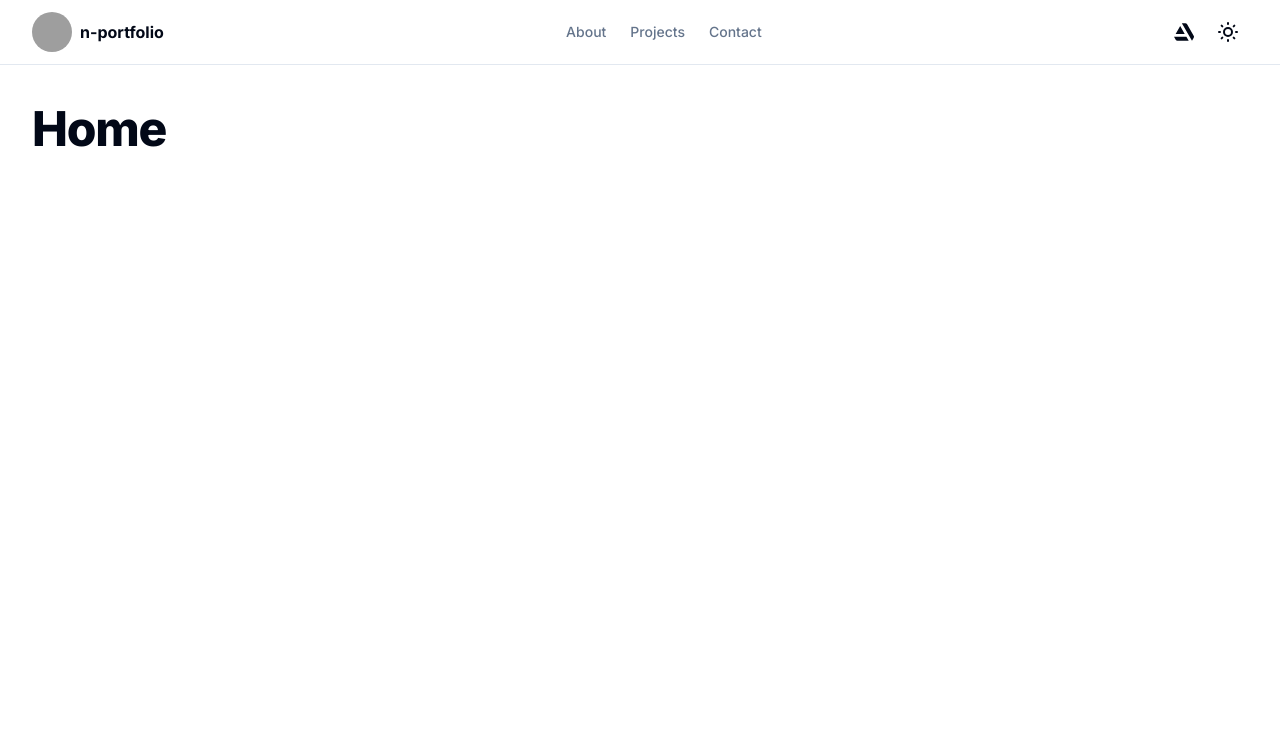
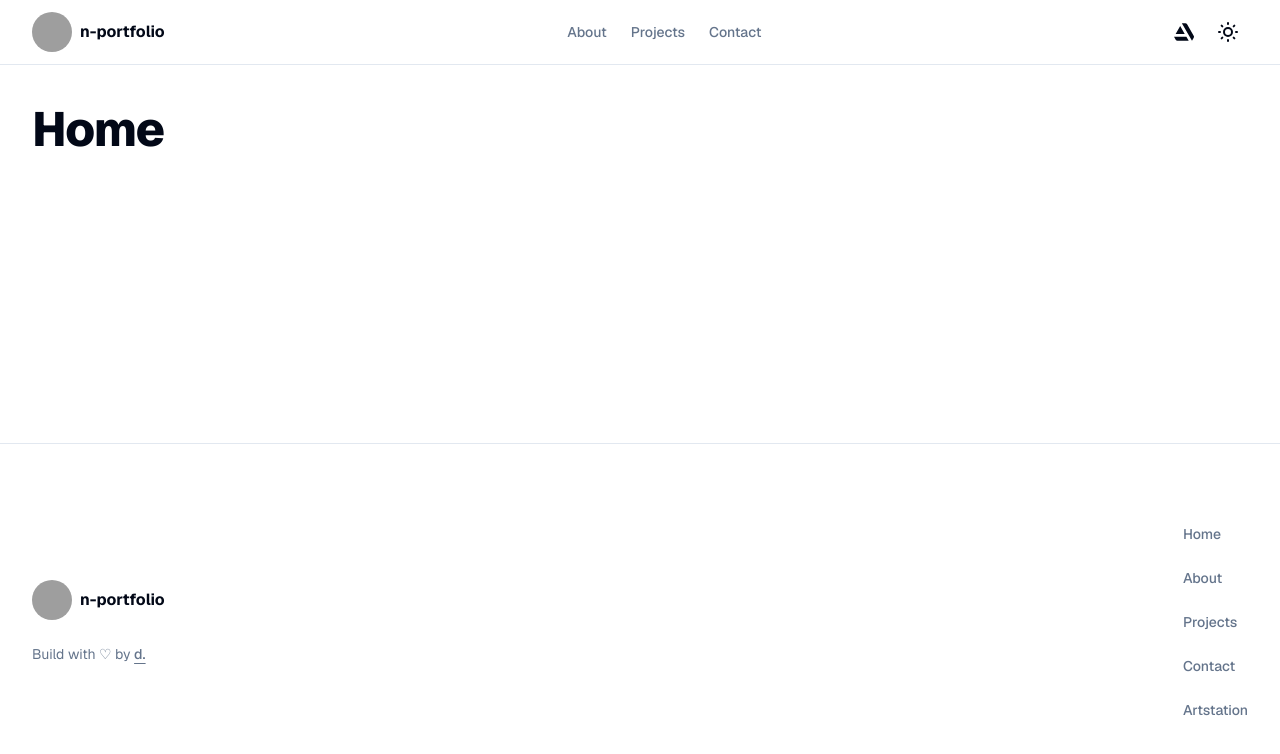
Before and after one commit to roseannee/n-portfolio, a Next.js app: page / in a window 1280 px wide. Shown: the top 754 px of the page. Built offline with nearby package versions, Linux system fonts and the light colour scheme; grey boxes are pictures that could not be loaded.

Commit message:
refactor(layout): add framer providers, footer + update style

```diff
--- a/app/(main)/layout.tsx
+++ b/app/(main)/layout.tsx
@@ -1,10 +1,12 @@
 import "@/styles/globals.css"
 
 import { Metadata, Viewport } from "next"
+import { GeistSans } from "geist/font/sans"
 
 import { siteConfig } from "@/config/site"
-import { fontSans } from "@/lib/fonts"
 import { cn } from "@/lib/utils"
+import { Footer } from "@/components/footer"
+import Providers from "@/components/providers/providers"
 import { SiteHeader } from "@/components/site-header"
 import { ThemeProvider } from "@/components/theme-provider"
 
@@ -36,16 +38,19 @@ export default function RootLayout({ children }: RootLayoutProps) {
       <html lang="en" suppressHydrationWarning>
         <body
           className={cn(
-            "min-h-screen bg-background font-sans antialiased",
-            fontSans.variable
+            "min-h-screen overflow-x-hidden bg-background font-sans antialiased",
+            GeistSans.className
           )}
         >
+          <Providers>
             <ThemeProvider attribute="class" defaultTheme="system" enableSystem>
               <div className="relative flex min-h-screen flex-col">
                 <SiteHeader />
                 <div className="flex-1">{children}</div>
+                <Footer />
               </div>
             </ThemeProvider>
+          </Providers>
         </body>
       </html>
     </>
```
Lines whose indentation alone changed are shown as unchanged.
